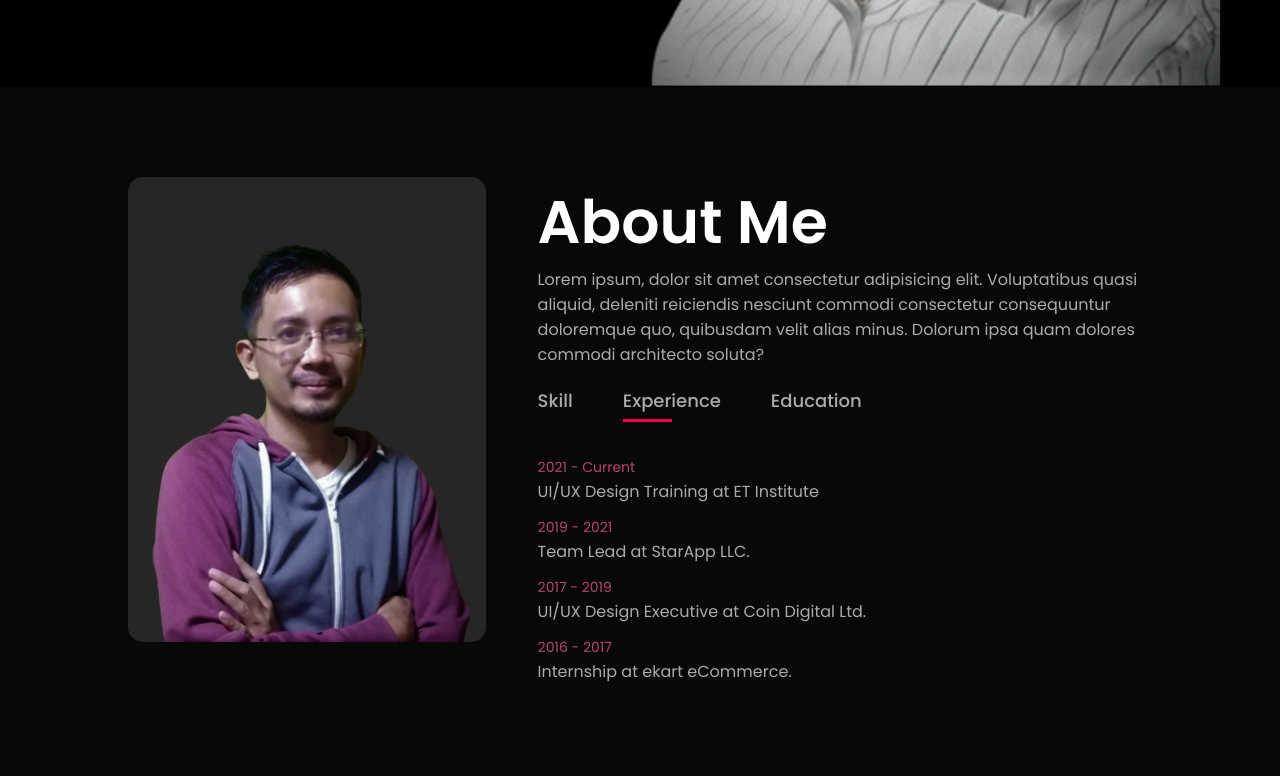
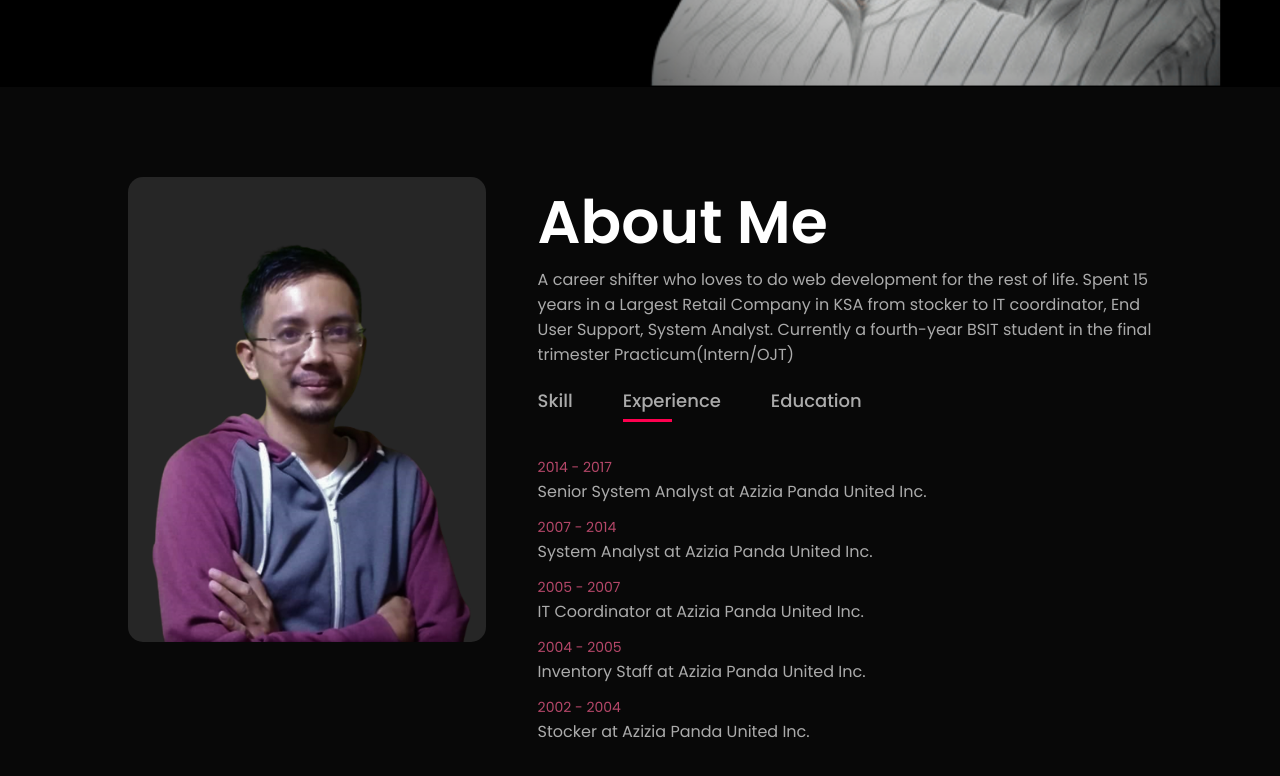
Before and after one commit to bisaisgithub/portfolio, a Next.js app: page / in a window 1280 px wide. Both pictures are taken after a click on the element "Experience". Shown: the part 713-1489 px from the top of the page. Built offline with nearby package versions, Linux system fonts and the light colour scheme.

Commit message:
about contact resume

```diff
--- a/components/home/about.js
+++ b/components/home/about.js
@@ -2,20 +2,62 @@ import styles from "../../styles/Home.module.scss";
 import { useState } from "react";
 
 const About = () => {
+  const [data, setData] = useState({
+    about:
+      "A career shifter who loves to do web development for the rest of life. Spent 15 years in a Largest Retail Company in KSA from stocker to IT coordinator, End User Support, System Analyst. Currently a fourth-year BSIT student in the final trimester Practicum(Intern/OJT)",
+    skills: [
+      {
+        title: "Front-End Development",
+        stack: "NextJS, ReactJS, Javascript, CSS, SASS, HTML"
+      },
+      {
+        title: "Back-End Development",
+        stack: "Nodejs Express, MongoDB, MySQL",
+      }
+    ],
+    experience: [
+      {
+        title: "2014 - 2017",
+        designation: "Senior System Analyst at Azizia Panda United Inc."
+      },
+      {
+        title: "2007 - 2014",
+        designation: "System Analyst at Azizia Panda United Inc.",
+      },
+      {
+        title: "2005 - 2007",
+        designation: "IT Coordinator at Azizia Panda United Inc.",
+      },
+      {
+        title: "2004 - 2005",
+        designation: "Inventory Staff at Azizia Panda United Inc.",
+      },
+      {
+        title: "2002 - 2004",
+        designation: "Stocker at Azizia Panda United Inc.",
+      }
+    ],
+    education: [
+      {
+        year: "2000 - 2001",
+        course: "Undergraduate in Computer Science at AMA Computer College Tarlac Philippines"
+      },
+      {
+        year: "2018 - Present",
+        course: "BSIT 4th year student final term Practicum at AMA Computer College Tarlac Philippines",
+      }
+    ]
+  });
+  const [tabTitle, setTabTitle] = useState({
+    skills: true,
+    experience: false,
+    education: false,
+  });
 
-  const [tabTitle, setTabTitle] = useState(
-    {
-      skills: true,
-      experience: false,
-      education: false
+  const handleTabLink = () => {
+    if (tabLinks !== styles.tabLinks) {
     }
-  );
-
-  const handleTabLink = ()=>{
-    if (tabLinks !== styles.tabLinks) {
-
-    }
-  }
+  };
 
   return (
     <div id="about" className={styles.about}>
@@ -26,37 +68,107 @@ const About = () => {
           </div>
           <div className={styles.col2}>
             <h2>About Me</h2>
-            <p>
-              Lorem ipsum, dolor sit amet consectetur adipisicing elit.
-              Voluptatibus quasi aliquid, deleniti reiciendis nesciunt commodi
-              consectetur consequuntur doloremque quo, quibusdam velit alias
-              minus. Dolorum ipsa quam dolores commodi architecto soluta?
-            </p>
+            <p>{data.about}</p>
             <div className={styles.tabTitles}>
-              <p onClick={()=>setTabTitle({skills: true, experience: false, education: false})} className={tabTitle.skills?`${styles.tabLinks} ${styles.activeTabLink}`: styles.tabLinks}>Skill</p>
-              <p onClick={()=>setTabTitle({skills: false, experience: true, education: false})} className={tabTitle.experience?`${styles.tabLinks} ${styles.activeTabLink}`: styles.tabLinks}>Experience</p>
-              <p onClick={()=>setTabTitle({skills: false, experience: false, education: true})} className={tabTitle.education?`${styles.tabLinks} ${styles.activeTabLink}`: styles.tabLinks}>Education</p>
+              <p
+                onClick={() =>
+                  setTabTitle({
+                    skills: true,
+                    experience: false,
+                    education: false,
+                  })
+                }
+                className={
+                  tabTitle.skills
+                    ? `${styles.tabLinks} ${styles.activeTabLink}`
+                    : styles.tabLinks
+                }
+              >
+                Skill
+              </p>
+              <p
+                onClick={() =>
+                  setTabTitle({
+                    skills: false,
+                    experience: true,
+                    education: false,
+                  })
+                }
+                className={
+                  tabTitle.experience
+                    ? `${styles.tabLinks} ${styles.activeTabLink}`
+                    : styles.tabLinks
+                }
+              >
+                Experience
+              </p>
+              <p
+                onClick={() =>
+                  setTabTitle({
+                    skills: false,
+                    experience: false,
+                    education: true,
+                  })
+                }
+                className={
+                  tabTitle.education
+                    ? `${styles.tabLinks} ${styles.activeTabLink}`
+                    : styles.tabLinks
+                }
+              >
+                Education
+              </p>
             </div>
-            <div className={tabTitle.skills?`${styles.tabContent} ${styles.activeTabContent}`: styles.tabContent}>
+            <div
+              className={
+                tabTitle.skills
+                  ? `${styles.tabContent} ${styles.activeTabContent}`
+                  : styles.tabContent
+              }
+            >
               <ul>
-                <li><span>UI/UX</span><br/>Designing Web/App interfaces</li>
-                <li><span>Web Development</span><br/>Web App Development</li>
-                <li><span>App Development</span><br/>Building Android/iOS apps</li>
+                {data.skills.map((skill, i) => (
+                  <li key={i}>
+                    <span>{skill.title}</span>
+                    <p>{skill.stack}</p>
+                  </li>
+                ))}
               </ul>
             </div>
-            <div className={tabTitle.experience?`${styles.tabContent} ${styles.activeTabContent}`: styles.tabContent}>
+            <div
+              className={
+                tabTitle.experience
+                  ? `${styles.tabContent} ${styles.activeTabContent}`
+                  : styles.tabContent
+              }
+            >
               <ul>
-                <li><span>2021 - Current</span><br/>UI/UX Design Training at ET Institute</li>
-                <li><span>2019 - 2021</span><br/>Team Lead at StarApp LLC.</li>
-                <li><span>2017 - 2019</span><br/>UI/UX Design Executive at Coin Digital Ltd.</li>
-                <li><span>2016 - 2017</span><br/>Internship at ekart eCommerce.</li>
+                {
+                  data.experience.map((exp, i)=>(
+                    <li>
+                      <span>{exp.title}</span>
+                      <p>{exp.designation}</p>
+                    </li>
+                  ))
+                }
               </ul>
             </div>
-            <div className={tabTitle.education?`${styles.tabContent} ${styles.activeTabContent}`: styles.tabContent}>
+            <div
+              className={
+                tabTitle.education
+                  ? `${styles.tabContent} ${styles.activeTabContent}`
+                  : styles.tabContent
+              }
+            >
               <ul>
-                <li><span>2016</span><br/>UI/UX Design Training at ET Institute</li>
-                <li><span>2016</span><br/>MBA from MIT Bangalore.</li>
-                <li><span>2014</span><br/>BBA from ISM Bangalore.</li>
+                {
+                  data.education.map((edu, i)=>(
+                    <li>
+                      <span>{edu.year}</span>
+                      <p>{edu.course}</p>
+                    </li>
+                  ))
+                }
               </ul>
             </div>
           </div>
--- a/components/home/contact.js
+++ b/components/home/contact.js
@@ -18,7 +18,7 @@ const Contact = () => {
             </div> */}
 
               {/* <a href={''} className={`${styles.btn} ${styles.btn2}`}>Receive Resume via Email</a> */}
-             <a href="/images/my-cv.pdf" className={`${styles.btn} ${styles.btn2}`}>Download Resume</a>
+             <a href="/images/Benar-resume.pdf" className={`${styles.btn} ${styles.btn2}`}>Download Resume</a>
 
           </div>
           <div className={styles.contactRight}>
--- a/pages/index.js
+++ b/pages/index.js
@@ -13,11 +13,12 @@ import { useEffect, useState } from 'react'
 
 export default function Home() {
   const [showToastPortfolioNotification, setShowToastPortfolioNotification] = useState(true);
+
   useEffect(()=>{
     setTimeout(()=>{
       setShowToastPortfolioNotification(false)
     }, 3000)
-  })
+  });
 
 
   return (
```
Also changed, not shown: public/images/logo.png (deleted), 1 other file (tests, documents, lock files or other folders).
